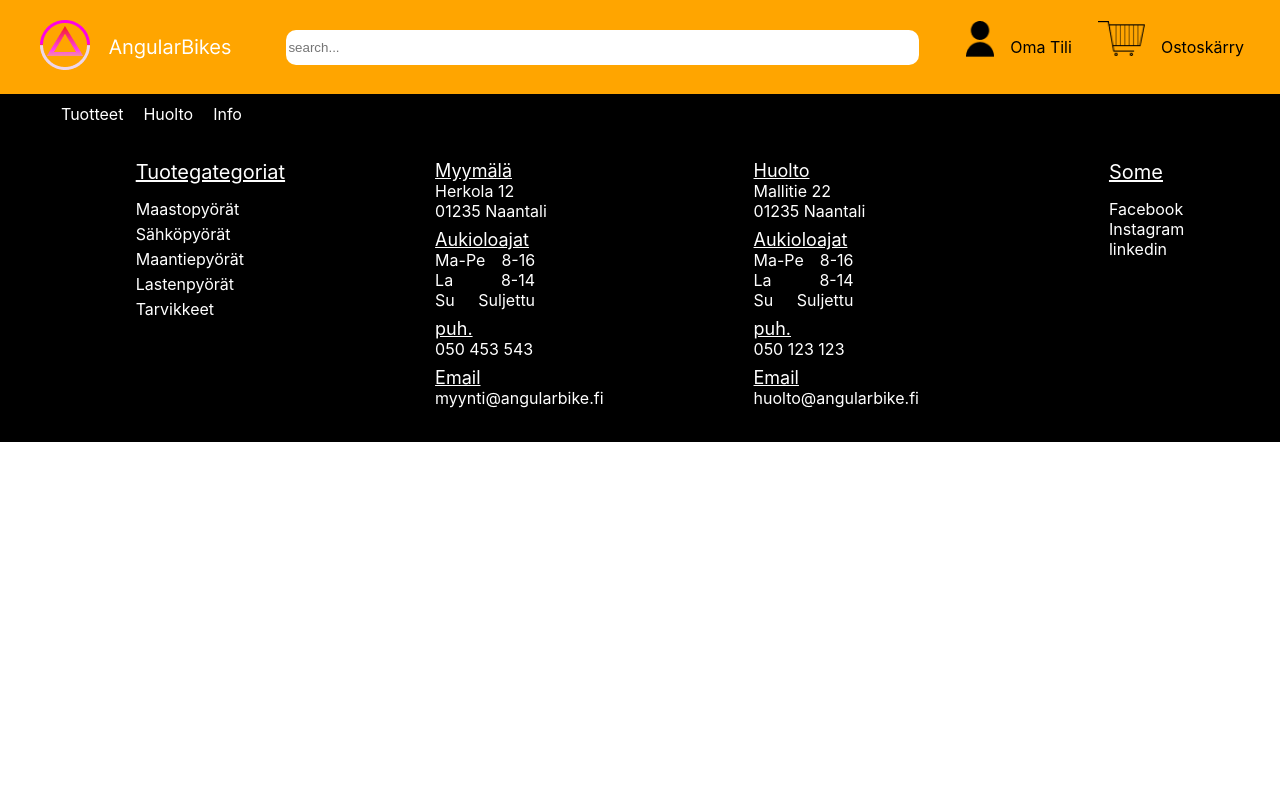
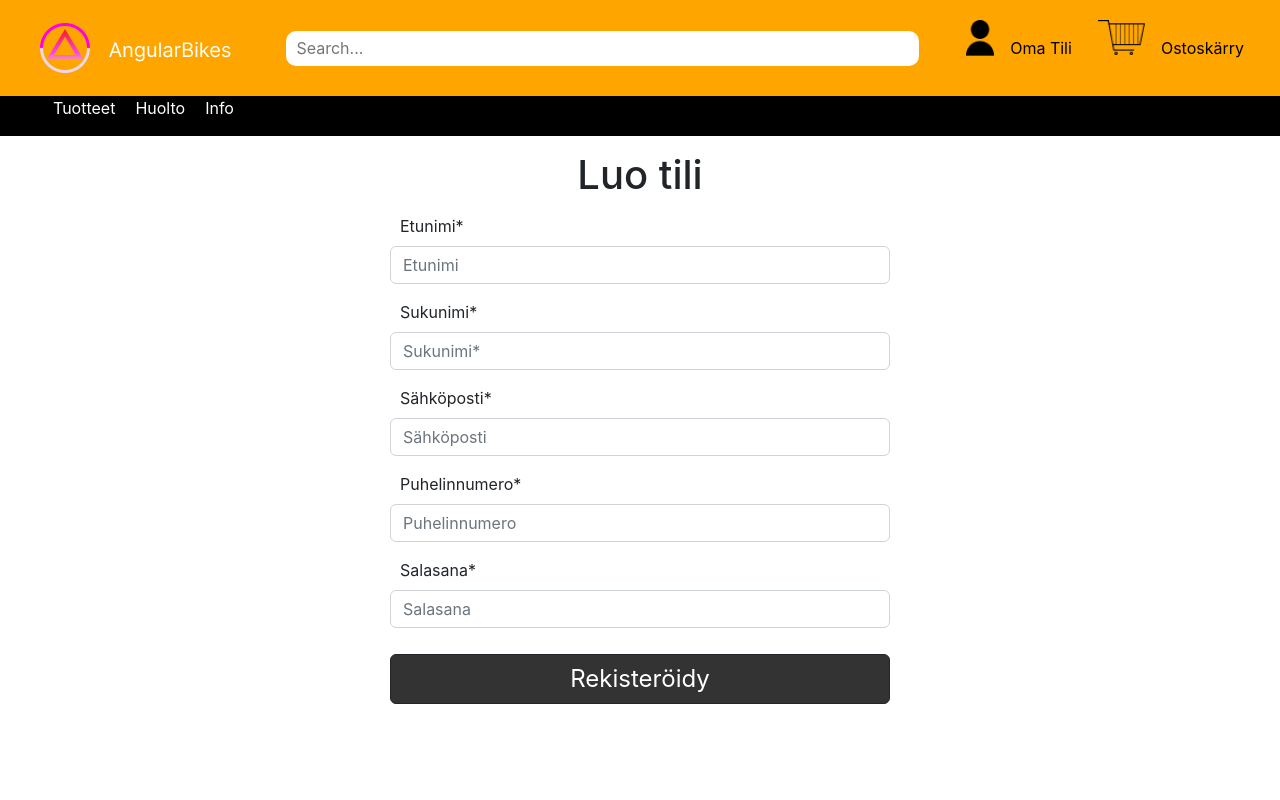
Before and after one commit to ThePugSummoner/bikestore, a React (Create React App) app: page /regform in a window 1280 px wide. Shown: the top 800 px of the page. Built offline with nearby package versions, Linux system fonts and the light colour scheme.

Commit message:
new component regform.js added, bootstrap added

```diff
--- a/package.json
+++ b/package.json
@@ -7,6 +7,7 @@
     "@testing-library/react": "^13.4.0",
     "@testing-library/user-event": "^13.5.0",
     "axios": "^1.1.3",
+    "bootstrap": "^5.2.2",
     "react": "^18.2.0",
     "react-dom": "^18.2.0",
     "react-router-dom": "^6.4.2",
--- a/public/index.html
+++ b/public/index.html
@@ -24,7 +24,10 @@
       work correctly both with client-side routing and a non-root public URL.
       Learn how to configure a non-root public URL by running `npm run build`.
     -->
-    <title>React App</title>
+    <!-- CSS only -->
+<link href="https://cdn.jsdelivr.net/npm/bootstrap@5.2.2/dist/css/bootstrap.min.css" rel="stylesheet" integrity="sha384-Zenh87qX5JnK2Jl0vWa8Ck2rdkQ2Bzep5IDxbcnCeuOxjzrPF/et3URy9Bv1WTRi" crossorigin="anonymous">
+    <!--Bootstrap linkitettu-->
+    <title>AngularBikes App</title> <!--Tiittelin nimi muutettu-->
   </head>
   <body>
     <noscript>You need to enable JavaScript to run this app.</noscript>
--- a/src/App.js
+++ b/src/App.js
@@ -5,6 +5,8 @@ import Home from './components/home';
 import User from './components/userInfo';
 import ShoppingCart from './components/shoppingCart';
 import Footer from './components/footer';
+import RegForm from './components/regform';
+import axios from 'axios';
 
 
 function App() {
@@ -15,6 +17,7 @@ function App() {
       <Route path="/" element={<Home/>}></Route>
       <Route path="/userinfo" element={<User/>}></Route>
       <Route path="/shoppingcart" element={<ShoppingCart/>}></Route>
+      <Route path="/regform" element={<RegForm/>}></Route>
     </Routes>
     <Footer/>
     </>
--- a/src/components/home.js
+++ b/src/components/home.js
@@ -3,7 +3,7 @@
 function Home(){
     return(
        <main className="main">
-        <h1>Etusivu</h1>
+        <h1 style={{marginBottom:40, width: 300, height: 30, fontSize: 25}}>Etusivu</h1>
        </main>
 
 
--- a/src/components/navbar.js
+++ b/src/components/navbar.js
@@ -16,7 +16,7 @@ function Navbar(){
         <header>
             <div className="top-nav">
             <Link className="logo-img" to="/"><img  src={logo} alt="logo"></img></Link>
-            <input className="top-nav-search" type="text" placeholder="search..."></input>
+            <input className="top-nav-search" style={{padding:10}} type="text" placeholder="Search..."></input>
 
             <div className="user">
             <img className="user-logo" src={userIcon} alt="usericon"></img>
--- /dev/null
+++ b/src/components/regform.js
@@ -0,0 +1,45 @@
+import React from "react";
+
+const styles = {
+    margin: 'auto',
+    width: '500px',
+
+}
+
+//rekisteröinti lomake
+
+function RegForm() {
+    return (
+
+    <div className="main" style={styles}>
+         <h1 style={{textAlign:'center', margin: 15}}>Luo tili</h1>
+        <form className="row g-3">
+            <div className="col-12">
+                <label style={{marginLeft:10}} htmlFor="inputFname" className="form-label">Etunimi*</label>
+                <input type="text" className="form-control" id="inputFname" placeholder="Etunimi"/>
+            </div>
+            <div className="col-md-12">
+                <label style={{marginLeft:10}} htmlFor="inputLname" className="form-label">Sukunimi*</label>
+                <input type="text" className="form-control" id="inputLname" placeholder="Sukunimi*"/>
+            </div>
+            <div className="col-md-12">
+            <label style={{marginLeft:10}} htmlFor="inputEmail4" className="form-label">Sähköposti*</label>
+                <input type="email" className="form-control" id="inputEmail4" placeholder="Sähköposti"/>
+            </div>
+            <div className="col-md-12">
+                <label style={{marginLeft:10}} htmlFor="inputPhone" className="form-label">Puhelinnumero*</label>
+                <input type="email" className="form-control" id="inputPhone" placeholder="Puhelinnumero"/>
+            </div>
+            <div className="col-md-12">
+                <label style={{marginLeft:10}} htmlFor="inputPAsword4" className="form-label">Salasana*</label>
+                <input type="password" className="form-control" id="inputPassword4" placeholder="Salasana"/>
+            </div>
+            <div className="col-12">
+                <button style={{width:500, fontSize:'1.5em', backgroundColor: '#333', marginTop:10}}type="submit" className="btn btn-dark mb-3">Rekisteröidy</button>
+            </div>
+            </form>
+        </div>
+    )
+}
+
+export default RegForm
--- a/src/components/userInfo.js
+++ b/src/components/userInfo.js
@@ -1,10 +1,38 @@
 
+import React from "react";
+import { Link } from "react-router-dom";
 
-function User(){
-return(
-    <div className="main">
-    <h1>Käyttäjän tiedot</h1>
-    </div>
+const styles = {
+    width: '500px',
+    textAlign: 'center',
+    margin: 'auto'
+}
+
+function User() {
+
+return (
+    <div style={styles} className="main">
+        <h1 style={{margin: 15}}>Kirjaudu sisään</h1>
+    <form>
+        <div style={styles} className="form-floating mb-3">
+            <input style={{width:500}} type="email" className="form-control" id="floatingInput" placeholder="name@example.com"/>
+            <label htmlFor="floatingInput">Sähköposti*</label>
+        </div>
+        <div style={styles} className="form-floating mb-3">
+            <input style={{width:500}} type="password" className="form-control" id="floatingPassword" placeholder="Password"/>
+            <label htmlFor="floatingPassword">Salasana*</label>
+        </div>
+        <div>
+            <button style={{width:500, textAlign: "center", fontSize: '1.5em'}} type="button" className="btn btn-dark mb-3">Kirjaudu sisään</button>
+        </div>
+        <div style={styles}>
+            <p style={{width:500, textAlign: "center"}}>Etkö ole vielä rekisteröinyt?</p>
+        </div>
+        <div>
+        <Link to="/regform">Luo tili täältä!</Link>
+        </div>
+    </form>
+</div>
 
 )
 
```
Also changed, not shown: 1 other file (tests, documents, lock files or other folders).
